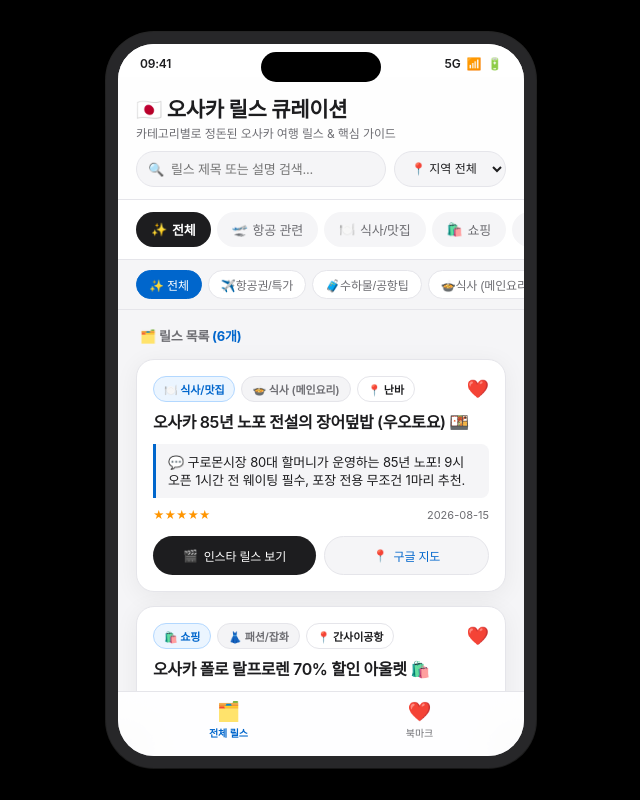
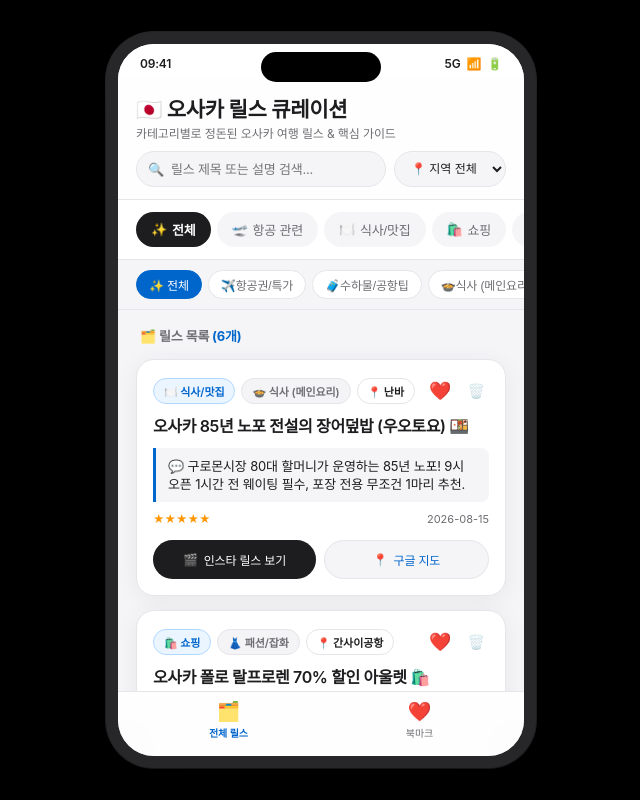
Before and after one commit to songhan55/osaka-reels-curator, a React (Vite) app: page / in a window 1280 px wide. Shown: the whole page, without its empty margins (319-959 px from the left). Built offline with nearby package versions, Linux system fonts and the light colour scheme; a web font is replaced by a local one.

Commit message:
Add delete button to reel cards with minimalist Apple UI

```diff
--- a/src/App.jsx
+++ b/src/App.jsx
@@ -66,6 +66,13 @@ export default function App() {
 
   const toggleFavorite = (id) => {
     setReels(prev => prev.map(r => r.id === id ? { ...r, isFavorite: !r.isFavorite } : r));
+  };
+
+  const deleteReel = (id, e) => {
+    e.stopPropagation();
+    if (window.confirm('이 릴스를 목록에서 삭제하시겠습니까?')) {
+      setReels(prev => prev.filter(r => r.id !== id));
+    }
   };
 
   // Get current subcategories
@@ -189,12 +196,22 @@ export default function App() {
                       </span>
                     </div>
 
+                    <div className="card-btn-group">
                       <button
                         className={`favorite-btn ${reel.isFavorite ? 'active' : ''}`}
                         onClick={() => toggleFavorite(reel.id)}
+                        title="북마크"
                       >
                         {reel.isFavorite ? '❤️' : '🤍'}
                       </button>
+                      <button
+                        className="delete-btn"
+                        onClick={(e) => deleteReel(reel.id, e)}
+                        title="삭제"
+                      >
+                        🗑️
+                      </button>
+                    </div>
                   </div>
 
                   <h2 className="reel-title">{reel.title}</h2>
--- a/src/index.css
+++ b/src/index.css
@@ -430,6 +430,12 @@ body {
   border: 1px solid var(--apple-hairline);
 }
 
+.card-btn-group {
+  display: flex;
+  align-items: center;
+  gap: 8px;
+}
+
 .favorite-btn {
   background: transparent;
   border: none;
@@ -437,6 +443,7 @@ body {
   color: #D1D1D6;
   font-size: 18px;
   transition: transform 0.15s ease, color 0.15s ease;
+  padding: 4px;
 }
 
 .favorite-btn:active {
@@ -445,6 +452,26 @@ body {
 
 .favorite-btn.active {
   color: #FF3B30;
+}
+
+.delete-btn {
+  background: transparent;
+  border: none;
+  cursor: pointer;
+  font-size: 14px;
+  opacity: 0.35;
+  padding: 4px;
+  border-radius: 50%;
+  transition: opacity 0.15s ease, transform 0.15s ease;
+}
+
+.delete-btn:hover {
+  opacity: 0.9;
+}
+
+.delete-btn:active {
+  transform: scale(0.85);
+  opacity: 1;
 }
 
 .reel-title {
```
Lines whose indentation alone changed are shown as unchanged.
